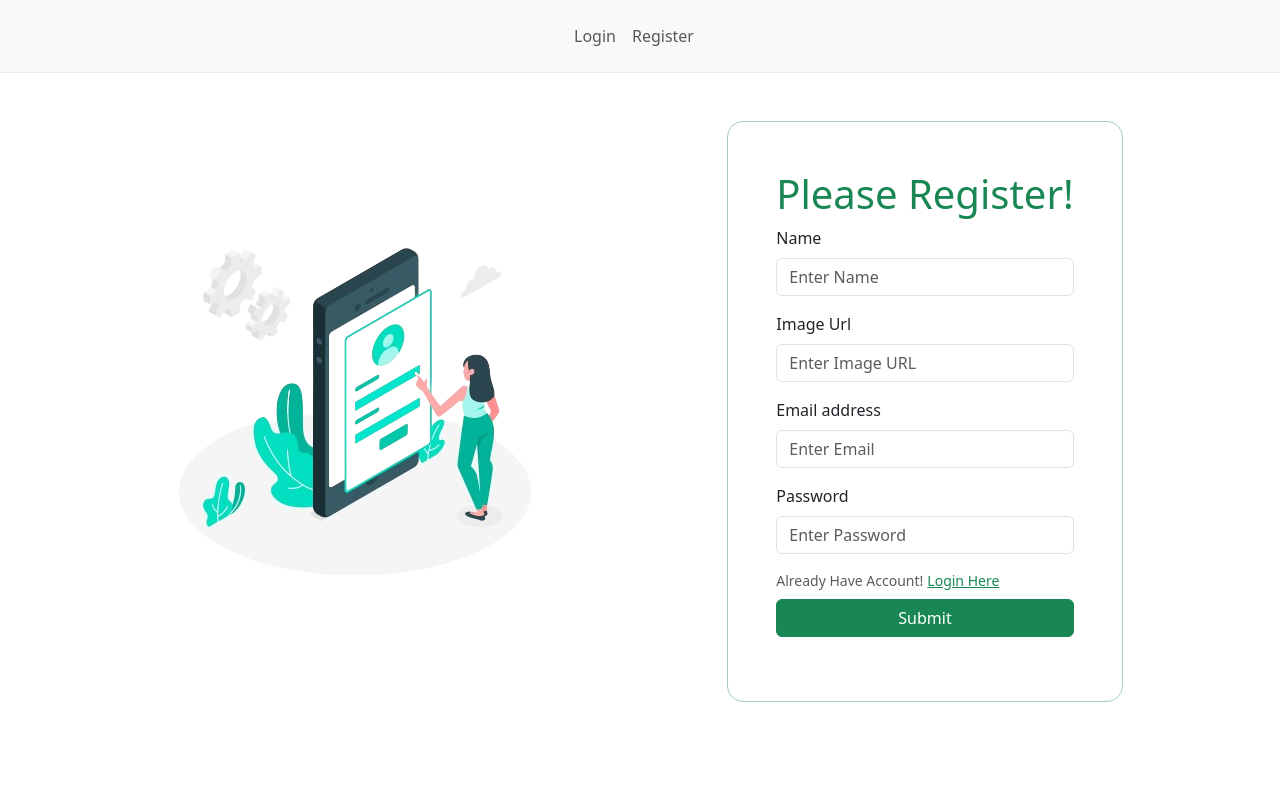
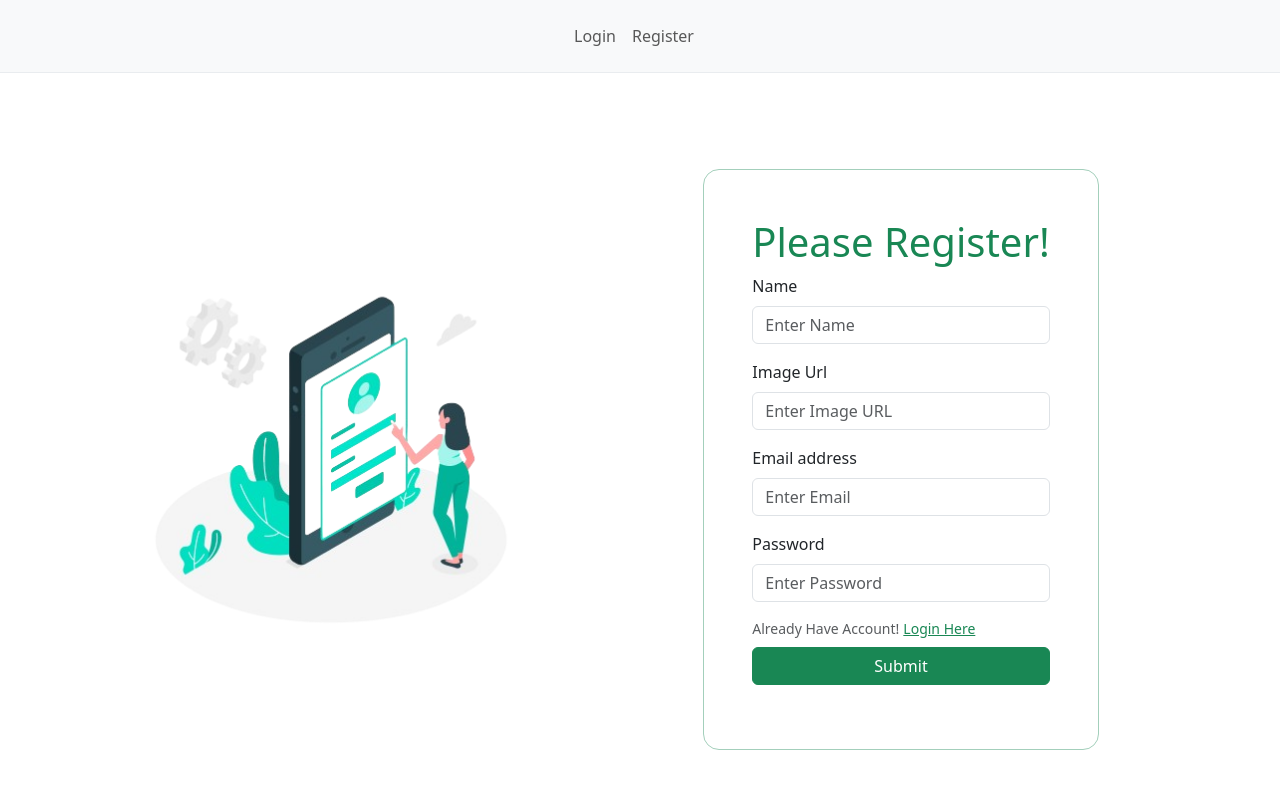
Before and after one commit to MinhajurRahmanCIS/email-login-regex, a React (Create React App) app: page /register in a window 1280 px wide. Shown: the top 788 px of the page. Built offline with nearby package versions, Linux system fonts and the light colour scheme; no server answers.

Commit message:
made some changes

```diff
--- a/src/components/Register/Register.js
+++ b/src/components/Register/Register.js
@@ -94,7 +94,7 @@
                 <Col className='container d-flex justify-content-center align-items-center'>
                     <img className='img-fluid' src={RegisterImg} alt="loginImage" />
                 </Col>
-                <Col className='container d-flex justify-content-center align-items-center'>
+                <Col className='container d-flex justify-content-center align-items-center m-5'>
                     <Form onSubmit={handelRegister} className='border rounded-4 p-5 border-success-subtle'>
                         <h1 className='text-success'>Please Register!</h1>
 
```
